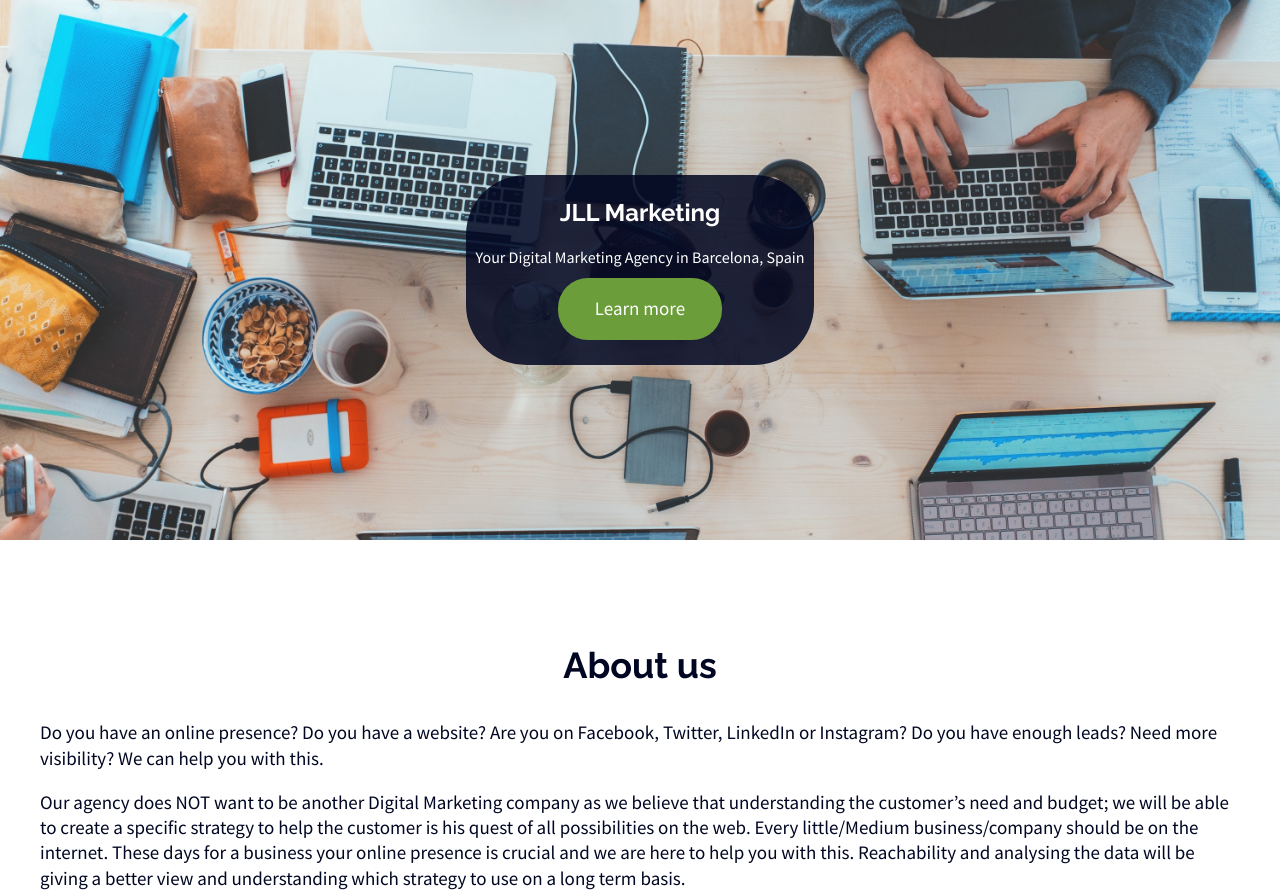
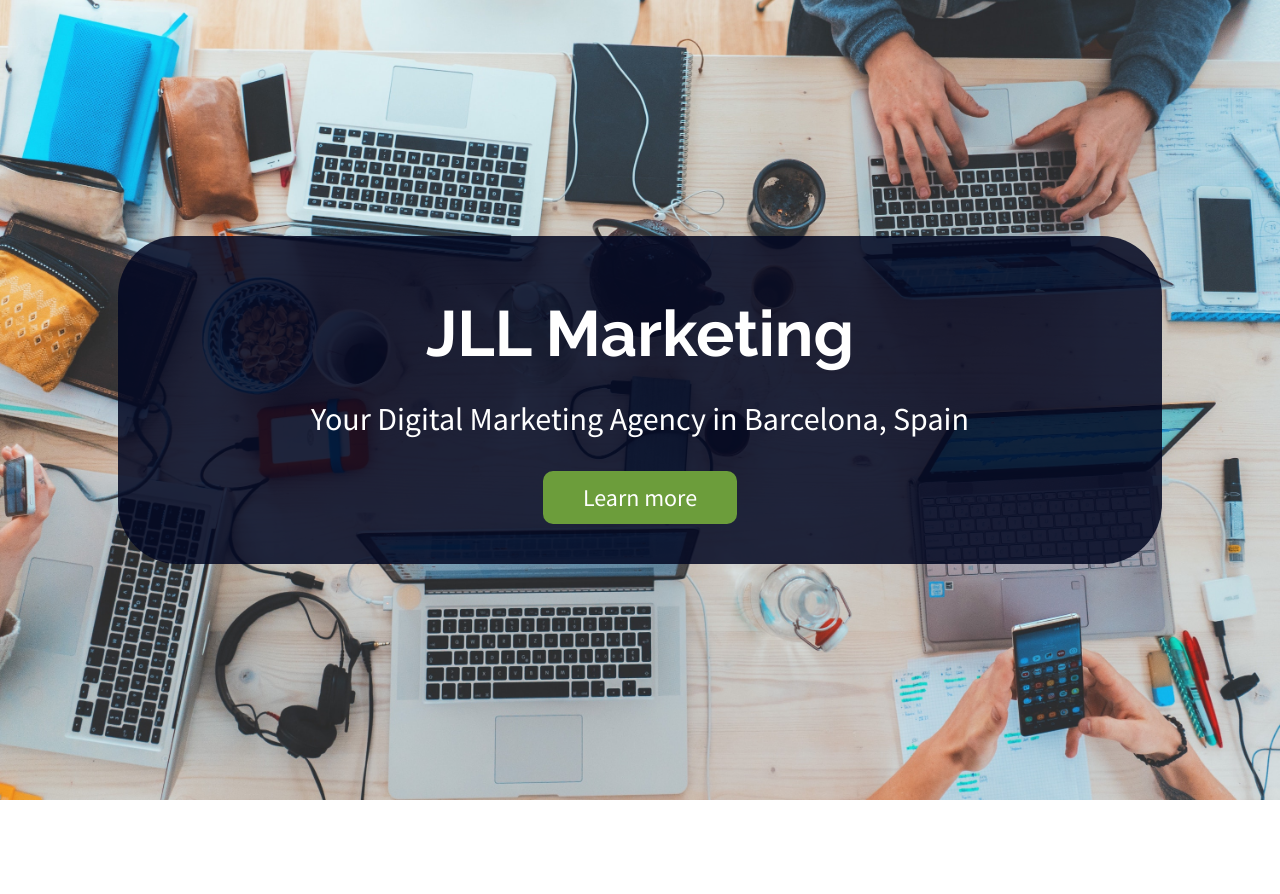
Before and after one commit to verathies/marketing-jll, a plain HTML site: page index.html in a window 1280 px wide. Shown: the top 894 px of the page. Drawn offline with nearby package versions, Linux system fonts and the light colour scheme.

Commit message:
added hero & media queries

```diff
--- a/css/main.css
+++ b/css/main.css
@@ -156,6 +156,7 @@
 h1{
   font-size: 1.5em;
   font-family:'Raleway', sans-serif;
+  margin-bottom: 5px;
 }
 h2 {
   font-family:'Raleway', sans-serif;
@@ -184,6 +185,10 @@
   line-height: 1.285;
 }
 
+span{
+  font-size: 0.875em;
+}
+
 a {  /* hyperlink in e-mail address & nav */
   color: #ffff;
   text-decoration: none;
@@ -194,7 +199,7 @@
 
 #hero{
   background: url('../img/hero.jpg');
-  min-height: 540px;
+  min-height: 400px;
   background-size: cover;
   margin-top: 0;
   padding-top: 0;
@@ -209,12 +214,25 @@
 text-align: center;
 background: rgb(1, 6, 34, 0.85); /* background opacity*/
 border-radius:60px;
-padding: 5px 10px;
+padding: 5px 5px;
 margin: 0 10px;
+width:100%;
+max-width:450px;
 }
 
-#hero .button{
+#hero-button{
   margin: 10px 0 20px 0;
+  font-size: 0.875em;
+  color: white;
+  text-align: center;
+  text-decoration: none;
+  display: inline-block;
+  border-radius: 10px;
+  cursor: pointer;
+  background-color: #6C9D3B;
+  border:none;
+  padding: 7px 20px;
+  font-family: 'Source Sans Pro', sans-serif;
 }
 
 /*******************************************************  CAPABILITIES-  MOBILE    **************************************************/
@@ -280,7 +298,6 @@
   align-content: center;
 }
 .pricing-button { /* pricing button styles */
-  border: none;
   color: white;
   width: 150px; /* using width & height for uniform buttons*/
   height: 50px;
@@ -480,6 +497,10 @@
   padding-left: 10px;
 }
 /**  general font styles -TABLET here **/
+h1{
+  font-size: 2.25em;
+  margin-bottom: 20px;
+}
 h2{
   font-size: 2.25em;
 }
@@ -487,9 +508,22 @@
 h3{
   margin: 0 auto;
 }
-
-
-
+span{
+  font-size: 1.1875em;
+}
+/******************************************* HERO TABLET *******************************************/
+#hero{
+  min-height: 500px;
+}
+#jumbotron{
+  width:70%;
+  padding: 10px;
+  max-width: 700px;
+}
+#hero-button{
+  font-size: 1.1875em;
+  margin: 20px 0;
+}
 
 /******************************************* CAPABILITIES TABLET *******************************************/
 #capabilities .full-width{
@@ -563,7 +597,9 @@
 
 
   /**  general font styles -DESKTOP here **/
-
+  h1{
+    font-size: 4em;
+  }
   h3{
     font-size: 1.8em;
   }
@@ -572,6 +608,26 @@
     font-size: 1.1875em;
     line-height: 1.33;
   }
+
+  span{
+    font-size: 2em;
+    line-height: 1.33;
+  }
+/******************************************* HERO DESKTOP *******************************************/
+
+#hero{
+  min-height: 800px;
+}
+
+#jumbotron{
+  width: 80%;
+  max-width: 1200px;
+}
+#hero-button{
+  font-size: 1.5em;
+  margin: 30px;
+  padding:13px 40px;
+}
 /******************************************* CAPABILITIES DESKTOP *******************************************/
 
   #break { /*remove break in google adwords/ online rep*/
--- a/index.html
+++ b/index.html
@@ -36,7 +36,7 @@
       <h1>JLL Marketing</h1>
       <span>Your Digital Marketing Agency in Barcelona, Spain</span>
       <div> <!-- button -->
-        <a href="#contact"><button class="button">Learn more</button></a>
+        <a href="#contact"><button id="hero-button">Learn more</button></a>
       </div>
     </div>
   </section>
```
